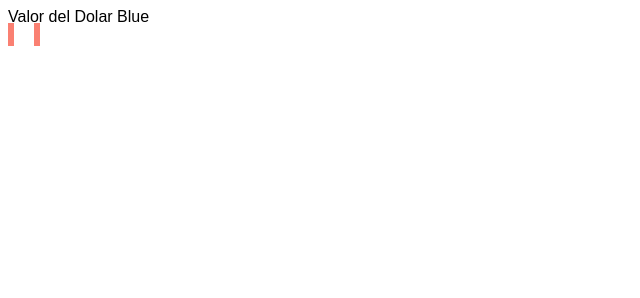
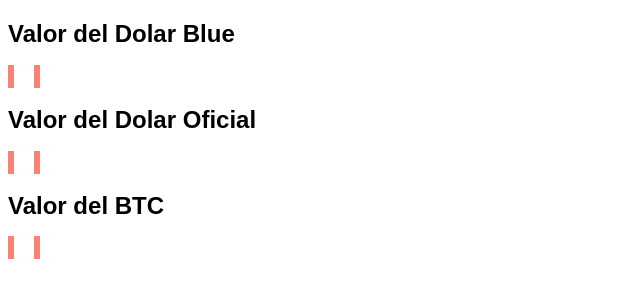
Before and after one commit to MauricioBravo/Prueba-Apis-Dolar-y-BTC, a plain HTML site: page index.html in a window 1280 px wide. Shown: the whole page, without its empty margins (0-640 px from the left). Drawn offline with Linux system fonts and the light colour scheme; no server answers.

Commit message:
second commit prueba api Dolar Blue y Oficial

```diff
--- a/index.html
+++ b/index.html
@@ -8,11 +8,23 @@
     <link href="./styles.css" rel="stylesheet">
 </head>
 <body>
-    <div id="app">Valor del Dolar Blue</div>
+    <div id="app"></div>
+    <h2>Valor del Dolar Blue</h2>
     <script src="index.js" type="module"></script>
     <div>
         <span id="valorCompra"></span>
         <span id="valorVenta"></span>
     </div>
+    <h2>Valor del Dolar Oficial</h2>
+    <div>
+        <span id="valorCompraOf"></span>
+        <span id="valorVentaOf"></span>
+    </div>
+    <h2>Valor del BTC</h2>
+    <div>
+        <span id="valorCompraBTC"></span>
+        <span id="valorVentaBTC"></span>
+    </div>
+
 </body>
 </html>
--- a/index.js
+++ b/index.js
@@ -9,15 +9,22 @@ const info = async() =>{  //await solo funciona para funciones asincronas asi qu
 
         if(respuesta.status ===200){ //si la respuesta es correcta
             const datos = await respuesta.json();
+console.log(datos);
 
             datos.forEach(dato => {
-
                 if(dato.casa.nombre=="Dolar Blue"){
                 document.getElementById("valorCompra").innerHTML=dato.casa.compra;
                 document.getElementById("valorVenta").innerHTML=dato.casa.venta;
                 }
+            });
+            datos.forEach(dato => {
+                if(dato.casa.nombre=="Dolar Oficial"){
+                document.getElementById("valorCompraOf").innerHTML=dato.casa.compra;
+                document.getElementById("valorVentaOf").innerHTML=dato.casa.venta;
+                }
+            });
 
-            });
+
 
 
         }
```
